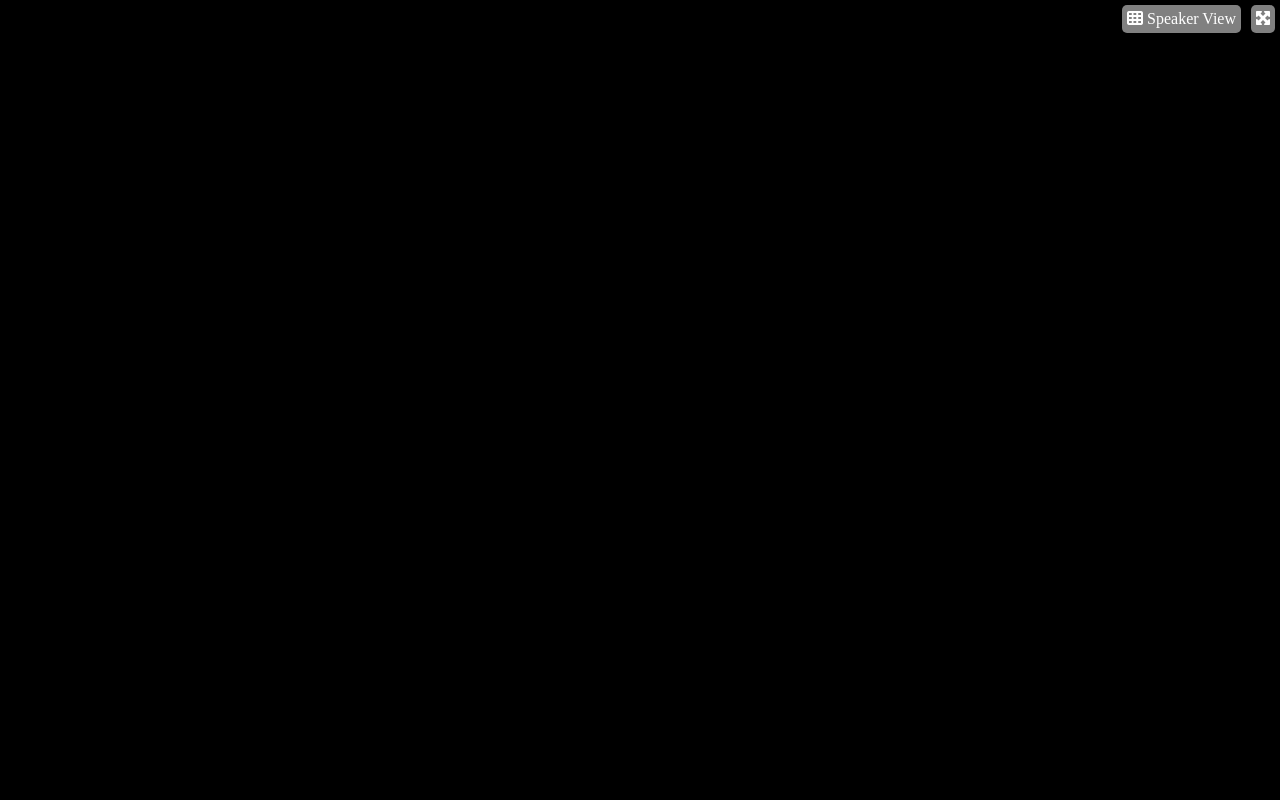
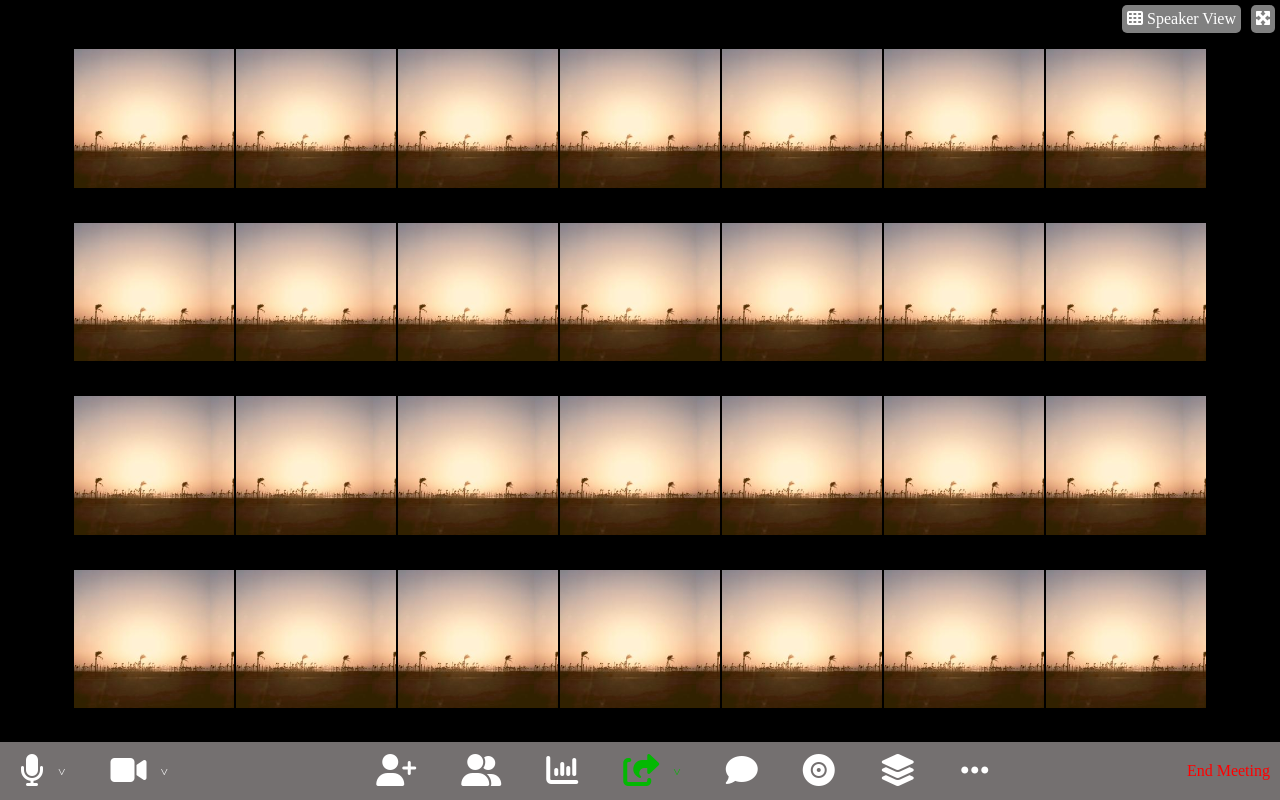
Before and after one commit to razcc/html-css-zoom, a plain HTML site: page index.html in a window 1280 px wide. Drawn offline with Linux system fonts and the light colour scheme.

Commit message:
Main and footer

```diff
--- a/index.html
+++ b/index.html
@@ -10,7 +10,7 @@
     <link rel="stylesheet" href="style.css">
 </head>
 <body>
-    <section>
+    <section class="flex">
 
         <!-- Header flexato -->
         <header class="flex">
@@ -25,14 +25,157 @@
             </div>
         </header>
 
-        <!-- card1 -->
-        <main>
-            <div class="card">
-                <img src="" alt="">
-            </div>
+        <!-- Main -->
+        <main class="flex">
+
+            <!-- card1 -->
+            <div class="card"></div>
+
+            <!-- card1 -->
+            <div class="card"></div>
+
+            <!-- card1 -->
+            <div class="card"></div>
+
+            <!-- card1 -->
+            <div class="card"></div>
+
+            <!-- card1 -->
+            <div class="card"></div>
+
+            <!-- card1 -->
+            <div class="card"></div>
+
+            <!-- card1 -->
+            <div class="card"></div>
+
+            <!-- card1 -->
+            <div class="card"></div>
+
+            <!-- card1 -->
+            <div class="card"></div>
+
+            <!-- card1 -->
+            <div class="card"></div>
+
+            <!-- card1 -->
+            <div class="card"></div>
+
+            <!-- card1 -->
+            <div class="card"></div>
+
+            <!-- card1 -->
+            <div class="card"></div>
+
+            <!-- card1 -->
+            <div class="card"></div>
+
+            <!-- card1 -->
+            <div class="card"></div>
+
+            <!-- card1 -->
+            <div class="card"></div>
+
+            <!-- card1 -->
+            <div class="card"></div>
+
+            <!-- card1 -->
+            <div class="card"></div>
+
+            <!-- card1 -->
+            <div class="card"></div>
+
+            <!-- card1 -->
+            <div class="card"></div>
+
+            <!-- card1 -->
+            <div class="card"></div>
+
+            <!-- card1 -->
+            <div class="card"></div>
+
+            <!-- card1 -->
+            <div class="card"></div>
+
+            <!-- card1 -->
+            <div class="card"></div>
+            <!-- card1 -->
+            <div class="card"></div>
+            <!-- card1 -->
+            <div class="card"></div>
+            <!-- card1 -->
+            <div class="card"></div>
+            <!-- card1 -->
+            <div class="card"></div>
+
         </main>
 
         <footer>
+
+            <!-- Colonna di sinistra -->
+            <div class="f-sinistra flex">
+
+                <!-- Microfono -->
+                <div>
+                    <i class="fa-solid fa-microphone fa-2xl"></i>
+                    <span>
+                        &#709;
+                    </span>
+
+                </div>
+
+                <!-- Video -->
+                <div>
+                    <i class="fa-solid fa-video fa-2xl"></i>
+                    <span>
+                        &#709;
+                    </span>
+                </div>
+            </div>
+
+            <!-- Colonna cntrale -->
+            <div class="f-centrale flex">
+                <div>
+                    <i class="fa-solid fa-user-plus fa-2xl"></i>
+
+                </div>
+
+                <div>
+                    <i class="fa-solid fa-user-group fa-2xl"></i>
+                </div>
+
+                <div>
+                    <i class="fa-solid fa-chart-column fa-2xl"></i>
+                </div>
+
+                <div class="green">
+                    <i class="fa-solid fa-share-from-square fa-2xl"></i>
+                    <span>
+                        &#709;
+                    </span>
+                </div>
+
+                <div>
+                    <i class="fa-solid fa-comment fa-2xl"></i>
+                </div>
+
+                <div>
+                    <i class="fa-solid fa-record-vinyl fa-2xl"></i>
+                </div>
+
+                <div>
+                    <i class="fa-solid fa-layer-group fa-2xl"></i>
+                </div>
+
+                <div>
+                    <i class="fa-solid fa-ellipsis fa-2xl"></i>
+                </div>
+            </div>
+
+            <!-- Colonna di detsra -->
+            <div class="f-destra">
+                <span>End Meeting</span>
+            </div>
 
         </footer>
     </section>
--- a/style.css
+++ b/style.css
@@ -12,6 +12,7 @@
 section{
     height: 100vh;
     background-color: black;
+    flex-direction: column;
 }
 
 /* Header */
@@ -19,6 +20,7 @@ header{
     justify-content: flex-end;
     color: white;
     padding: 5px;
+    margin-bottom: 10px;
 }
 header div{
     margin-left: 10px;
@@ -30,7 +32,58 @@ header div{
 /* Main */
 
 main{
+    flex-grow: 2;
+    flex-wrap: wrap;
+    justify-content: center;
+    overflow: auto;
+}
+.card{
+    height: calc(100%/5);
+    width: calc(100%/8);
+    background-image: url("img/lorem immage.png");
+    background-size: contain;
+    margin: 1px;
+}
+
+
+/* FOOTER */
+footer{
+    color: white;
     display: flex;
-    flex-grow: 2;
-    justify-content: center;
+    justify-content: space-between;
+    background-color: rgb(116, 112, 112);
 }
+
+/* Colonna di sinistra */
+
+.f-sinistra div{
+    padding: 20px;
+    margin-right: 5px;
+}
+
+.f-sinistra span{
+    font-size: smaller;
+    margin-left: 10px;
+}
+
+/* Colonna di destra */
+.f-centrale div{
+    padding: 20px;
+    margin-right: 5px;
+}
+
+.f-centrale span{
+    font-size: smaller;
+    margin-left: 10px;
+}
+.green{
+    color: rgb(3, 184, 3);
+}
+
+/* Colonna di destra */
+.f-destra{
+    color: red;
+    display: flex;
+    align-items: center;
+    padding: 10px;
+}
```
Also changed, not shown: img/lorem immage.png (added).
